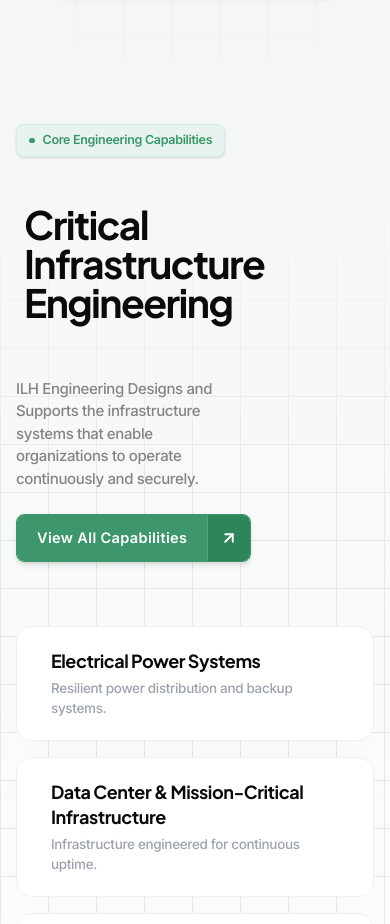
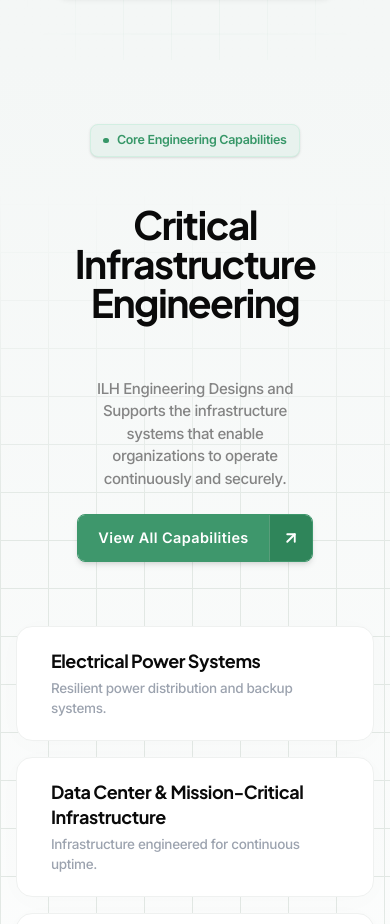
Before and after one commit to Yug210705/ILH_Engineering, a React (Vite) app: page / in a window 390 px wide. Shown: the part 4580-5504 px from the top of the page. Built offline with nearby package versions, Linux system fonts and the light colour scheme.

Commit message:
fix(capabilities): force strict center-alignment constraint mapped exclusively across the mobile viewport boundaries on header block

```diff
--- a/src/components/Capabilities.jsx
+++ b/src/components/Capabilities.jsx
@@ -50,18 +50,18 @@
           whileInView={{ opacity: 1, y: 0 }}
           viewport={{ once: true, margin: "-50px" }}
           transition={{ duration: 0.4, ease: "easeOut" }}
-          className="flex flex-col md:flex-row justify-between items-start mb-16 gap-12 w-full lg:w-[95%]"
+          className="flex flex-col md:flex-row justify-between items-center md:items-start mb-16 gap-12 w-full lg:w-[95%]"
         >
 
           {/* Left / Center Column */}
-          <div className="flex-[1.8] flex flex-col items-start">
-            <div className="inline-flex items-center gap-2 bg-[#e8f2ee] text-brand-green px-3 py-1.5 rounded-[8px] text-[12.5px] font-[600] tracking-tight border border-[#d2efe2] mb-12 shadow-sm">
+          <div className="flex-[1.8] flex flex-col items-center md:items-start text-center md:text-left">
+            <div className="inline-flex items-center gap-2 bg-[#e8f2ee] text-brand-green px-3 py-1.5 rounded-[8px] text-[12.5px] font-[600] tracking-tight border border-[#d2efe2] mb-12 shadow-sm mx-auto md:mx-0">
               <div className="w-[5.5px] h-[5.5px] rounded-full bg-brand-green mb-[0px]"></div>
               Core Engineering Capabilities
             </div>
 
             <h2 style={{ fontFamily: "'Plus Jakarta Sans', sans-serif" }}
-                className="text-[clamp(32px,10vw,72px)] font-[700] leading-[1.0] tracking-[-0.04em] text-[#0a0a0a] ml-0 lg:ml-10 break-words whitespace-normal px-2">
+                className="text-[clamp(32px,10vw,72px)] font-[700] leading-[1.0] tracking-[-0.04em] text-[#0a0a0a] ml-0 lg:ml-10 break-words whitespace-normal px-2 text-center md:text-left">
               Critical<br />
               Infrastructure<br />
               Engineering
@@ -69,8 +69,8 @@
           </div>
 
           {/* Right Column */}
-          <div className="flex-1 flex flex-col md:items-start justify-start pt-2 lg:pt-24 w-full">
-            <p className="text-[#848484] text-[15px] font-[500] leading-[1.5] tracking-tight mb-6 max-w-[340px]">
+          <div className="flex-1 flex flex-col items-center md:items-start justify-start pt-2 lg:pt-24 w-full">
+            <p className="text-[#848484] text-[15px] font-[500] leading-[1.5] tracking-tight mb-6 max-w-[340px] text-center md:text-left">
               ILH Engineering Designs and<br/>
               Supports the infrastructure<br/>
               systems that enable<br/>
@@ -79,7 +79,7 @@
             </p>
 
             {/* Split Button */}
-            <div className="flex items-stretch shadow-md rounded-[8px] overflow-hidden group cursor-pointer w-max transition-transform border border-[#3e976c] hover:-translate-y-0.5">
+            <div className="flex items-stretch shadow-md rounded-[8px] overflow-hidden group cursor-pointer w-max transition-transform border border-[#3e976c] hover:-translate-y-0.5 mx-auto md:mx-0">
               <div className="bg-[#3e976c] text-white font-[600] tracking-wide text-[14.5px] px-5 py-3 flex items-center justify-center transition-colors group-hover:bg-[#34835d]">
                 View All Capabilities
               </div>
```
